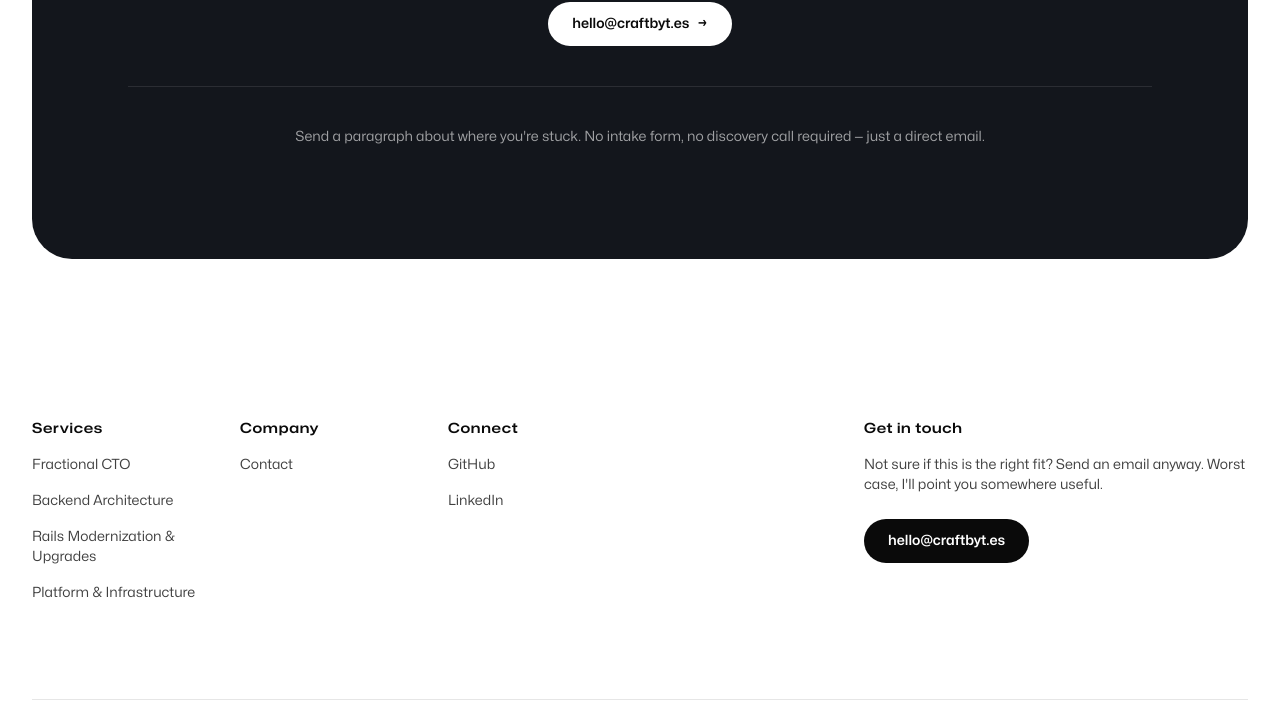
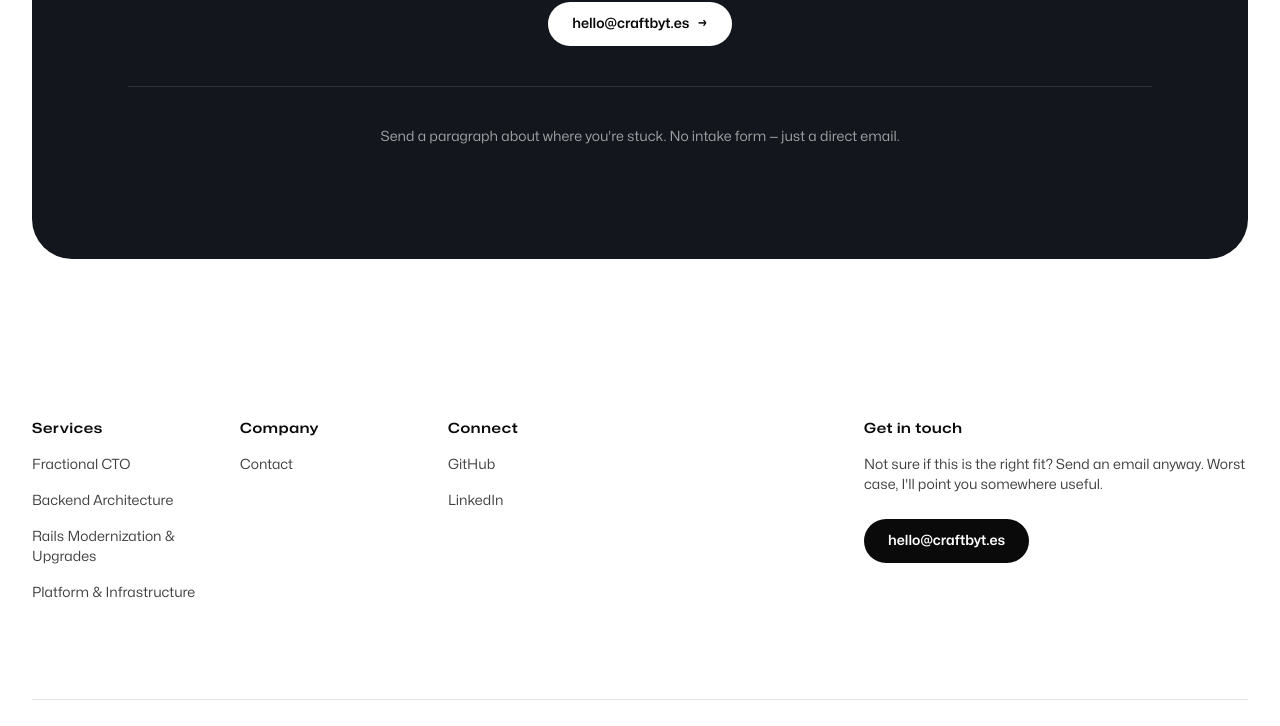
Before and after one commit to craftbytes/craftbyt.es, an Astro site: page / in a window 1280 px wide. Shown: the part 2898-3624 px from the top of the page. Built offline with nearby package versions, Linux system fonts and the light colour scheme; Astro itself is replaced by a stand-in of ours.

Commit message:
copy: remove contradictory discovery call line from contact CTA

```diff
--- a/src/pages/index.astro
+++ b/src/pages/index.astro
@@ -385,7 +385,7 @@ import Footer from '../components/Footer.astro';
     </span>
     <div slot="details">
       <p class="text-sm text-white/60">
-        Send a paragraph about where you're stuck. No intake form, no discovery call required — just a direct email.
+        Send a paragraph about where you're stuck. No intake form — just a direct email.
       </p>
     </div>
   </ContactSection>
```
